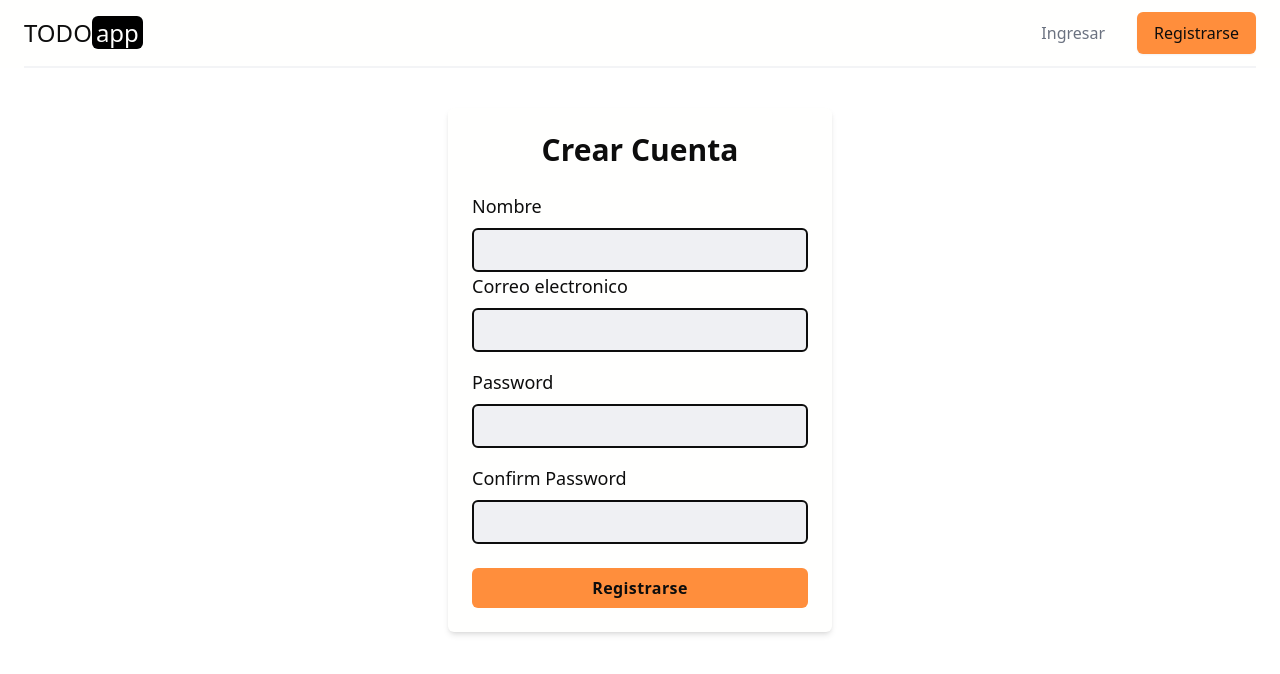
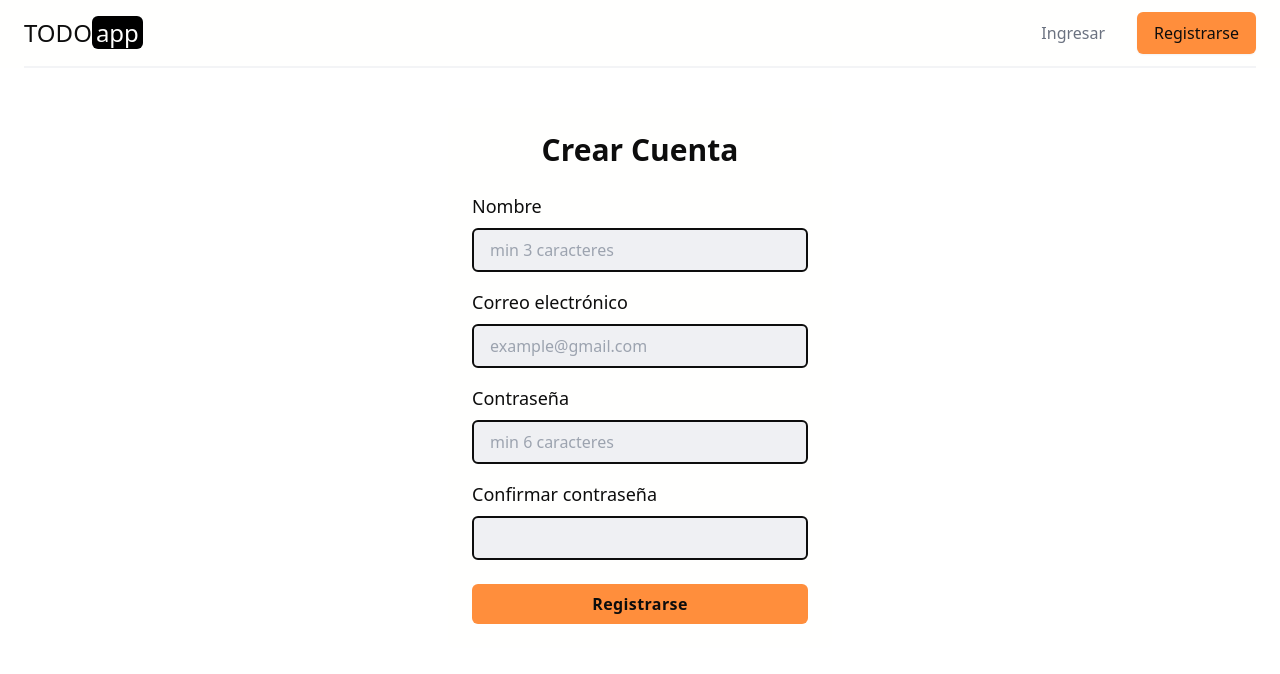
Before and after one commit to DiegoRodriguez-sc/todo_app-frontend, a React (Create React App) app: page /register in a window 1280 px wide. Shown: the top 674 px of the page. Built offline with nearby package versions, Linux system fonts and the light colour scheme; no server answers.

Commit message:
register style and typography fixed

```diff
--- a/src/components/auth/RegisterScreen.js
+++ b/src/components/auth/RegisterScreen.js
@@ -8,13 +8,13 @@ import { useNavigate } from "react-router-dom";
 
 const LoginSchema = Yup.object().shape({
   name: Yup.string().required("Requerido").min(3, "Minimo 3 caracteres"),
-  email: Yup.string().email("Formato invalido").required("Requerido"),
+  email: Yup.string().email("Formato inválido").required("Requerido"),
   password: Yup.string()
-    .min(5, "Minimo 6 caracteres!")
+    .min(6, "Minimo 6 caracteres!")
     .max(50, "Muy largo!")
     .required("Requerido"),
   password2: Yup.string()
-    .min(5, "Minimo 6 caracteres!")
+    .min(6, "Minimo 6 caracteres!")
     .max(50, "Muy largo!")
     .required("Requerido")
     .oneOf([Yup.ref("password"), null], "Las contraseñas no coinciden."),
@@ -34,7 +34,7 @@ const RegisterScreen = () => {
 
 
   return (
-    <div className="w-full mt-10 max-w-sm p-6 m-auto text-[#0d0d0d] bg-[#fffffe] rounded-md shadow-md">
+    <div className="w-full mt-10 max-w-sm p-6 m-auto text-[#0d0d0d] bg-[#fffffe] rounded-md">
       <h1 className="text-3xl font-semibold text-center">Crear Cuenta</h1>
       <Formik
         initialValues={{ name: "", email: "", password: "", password2:"" }}
@@ -62,6 +62,7 @@ const RegisterScreen = () => {
               <input
                 type="text"
                 name="name"
+                placeholder="min 3 caracteres"
                 autoComplete="off"
                 onChange={handleChange}
                 onBlur={handleBlur}
@@ -72,14 +73,15 @@ const RegisterScreen = () => {
                 {errors.name && touched.name && errors.name}
               </span>
             </div>
-            <div>
+            <div className="mt-4">
               <label htmlFor="email" className="block text-lg text-[#0d0d0d] ">
-                Correo electronico
+                Correo electrónico
               </label>
               <input
                 type="email"
                 name="email"
                 autoComplete="off"
+                placeholder="example@gmail.com"
                 onChange={handleChange}
                 onBlur={handleBlur}
                 value={values.email}
@@ -96,13 +98,14 @@ const RegisterScreen = () => {
                   htmlFor="password"
                   className="block text-lg text-[#0d0d0d]"
                 >
-                  Password
+                  Contraseña
                 </label>
               </div>
 
               <input
                 type="password"
                 name="password"
+                placeholder="min 6 caracteres"
                 onChange={handleChange}
                 onBlur={handleBlur}
                 value={values.password}
@@ -118,7 +121,7 @@ const RegisterScreen = () => {
                   htmlFor="password2"
                   className="block text-lg text-[#0d0d0d]"
                 >
-                  Confirm Password
+                  Confirmar contraseña
                 </label>
               </div>
 
```
